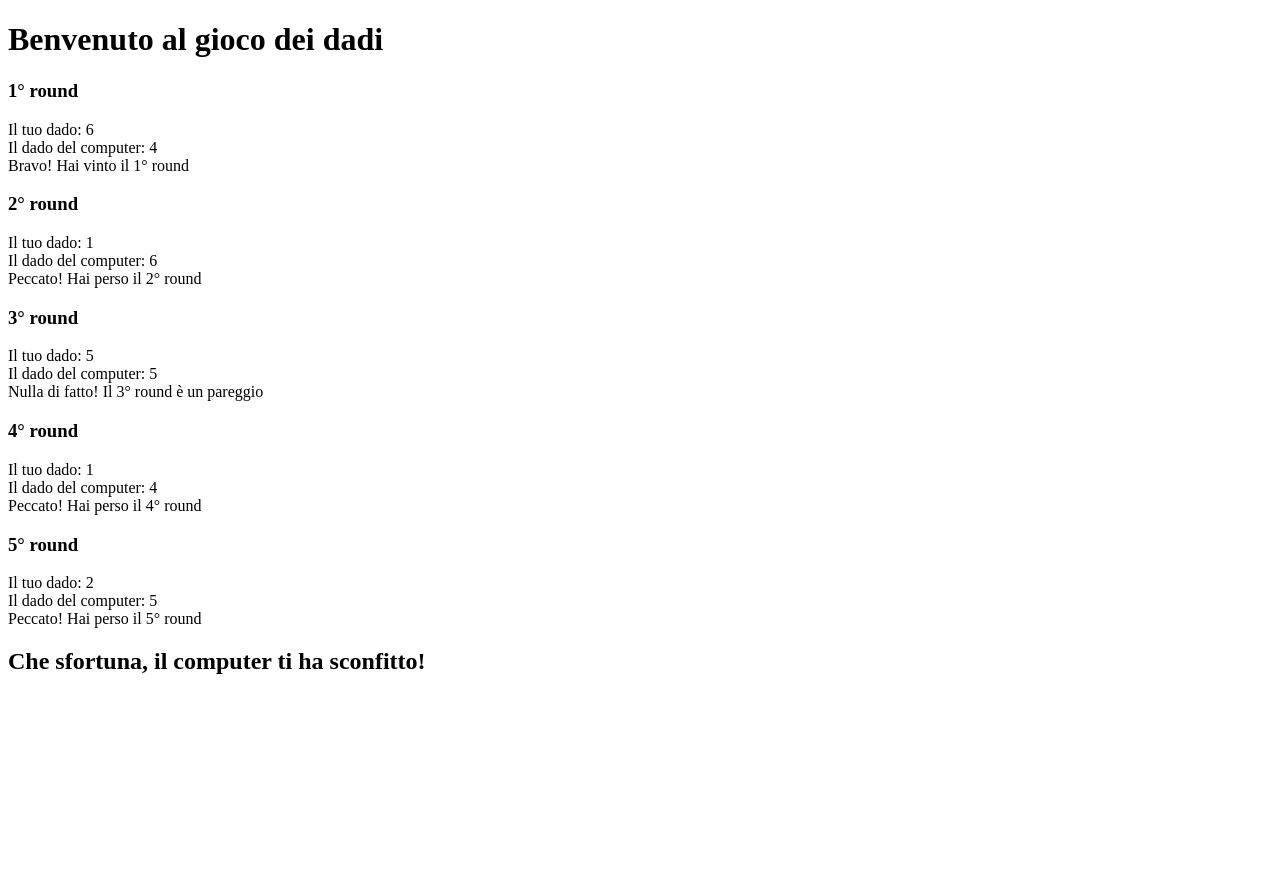
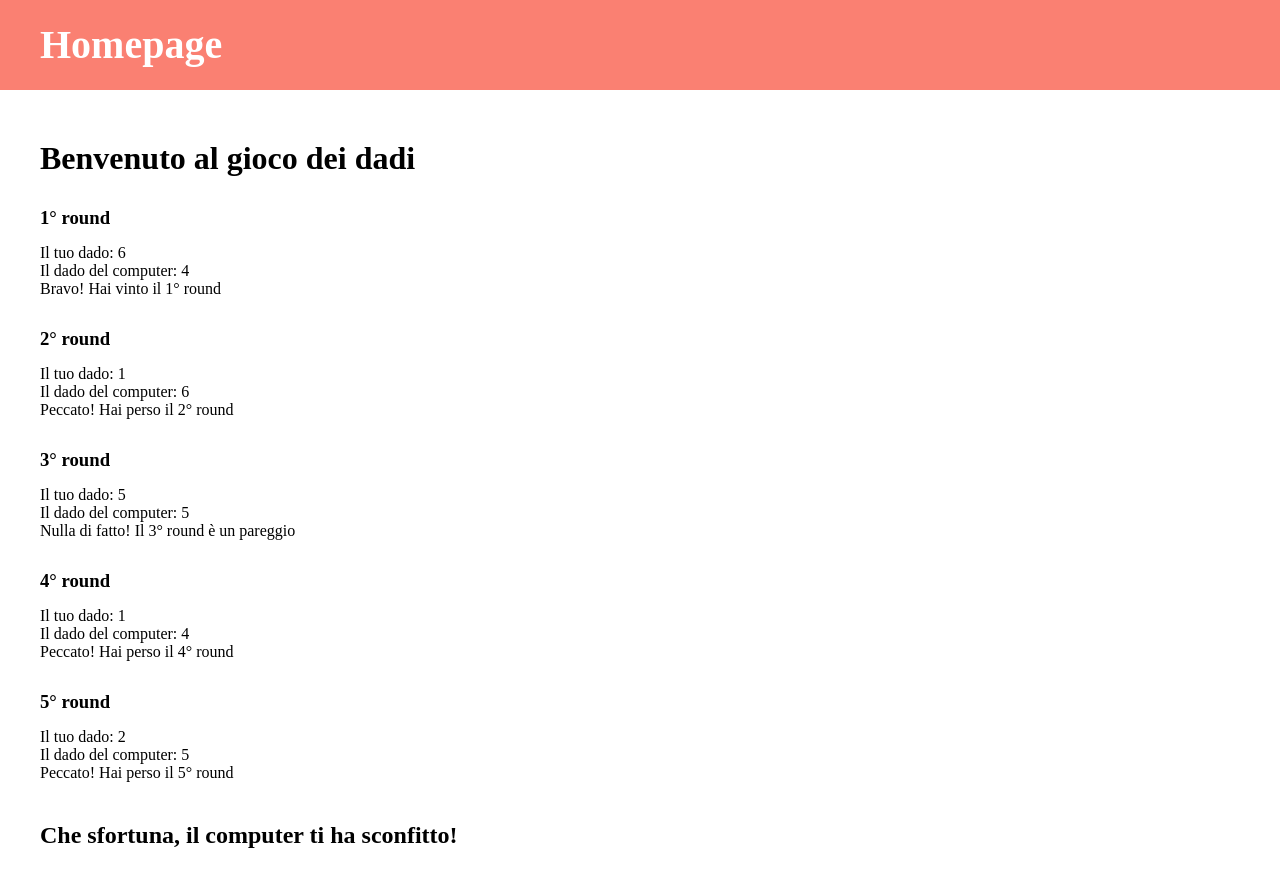
Before and after one commit to davidebortoloni/js-mail-dadi, a plain HTML site: page dadi.html in a window 1280 px wide. Before the commit the page ends 800 px from the top, so only its background shows below. Drawn offline with Linux system fonts and the light colour scheme.

Commit message:
Inserimento header

```diff
--- a/css/syle.css
+++ b/css/style.css
@@ -1,3 +1,8 @@
+* {
+    box-sizing: border-box;
+    margin: 0;
+    padding: 0;
+}
 .container {
     max-width: 1200px;
     margin: 0 auto;
@@ -20,6 +25,12 @@ a {
     color: white;
     text-decoration: none;
 }
+a:hover {
+    color: black;
+}
+#logo {
+    display: inline-block;
+}
 .btn {
     height: 200px;
     line-height: 200px;
@@ -27,3 +38,20 @@ a {
     text-align: center;
     background-color: salmon;
 }
+.btn:hover {
+    background-color: pink;
+}
+header {
+    height: 90px;
+    background-color: salmon;
+    line-height: 90px;
+    font-size: 40px;
+    margin-bottom: 50px;
+}
+h2 {
+    margin: 40px 0;
+}
+h3 {
+    margin-top: 30px;
+    margin-bottom: 15px;
+}
--- a/dadi.html
+++ b/dadi.html
@@ -5,15 +5,24 @@
     <meta charset="UTF-8">
     <meta http-equiv="X-UA-Compatible" content="IE=edge">
     <meta name="viewport" content="width=device-width, initial-scale=1.0">
+    <link rel="stylesheet" href="./css/style.css">
     <title>Gioco dei dadi</title>
 </head>
 
 <body>
-    <h1>Benvenuto al gioco dei dadi</h1>
-    <p></p>
-    <div id="game-area"></div>
-    <h2 id="end-game"></h2>
-
+    <header>
+        <div class="container">
+            <a id="logo" href="./index.html"><strong>Homepage</strong></a>
+        </div>
+    </header>
+    <main>
+        <div class="container">
+            <h1>Benvenuto al gioco dei dadi</h1>
+            <p></p>
+            <div id="game-area"></div>
+            <h2 id="end-game"></h2>
+        </div>
+    </main>
     <script src="./js/script-dadi.js"></script>
 </body>
 
```
Also changed, not shown: index.html (+1 -1 lines), mail.html (+6 -1 lines).
